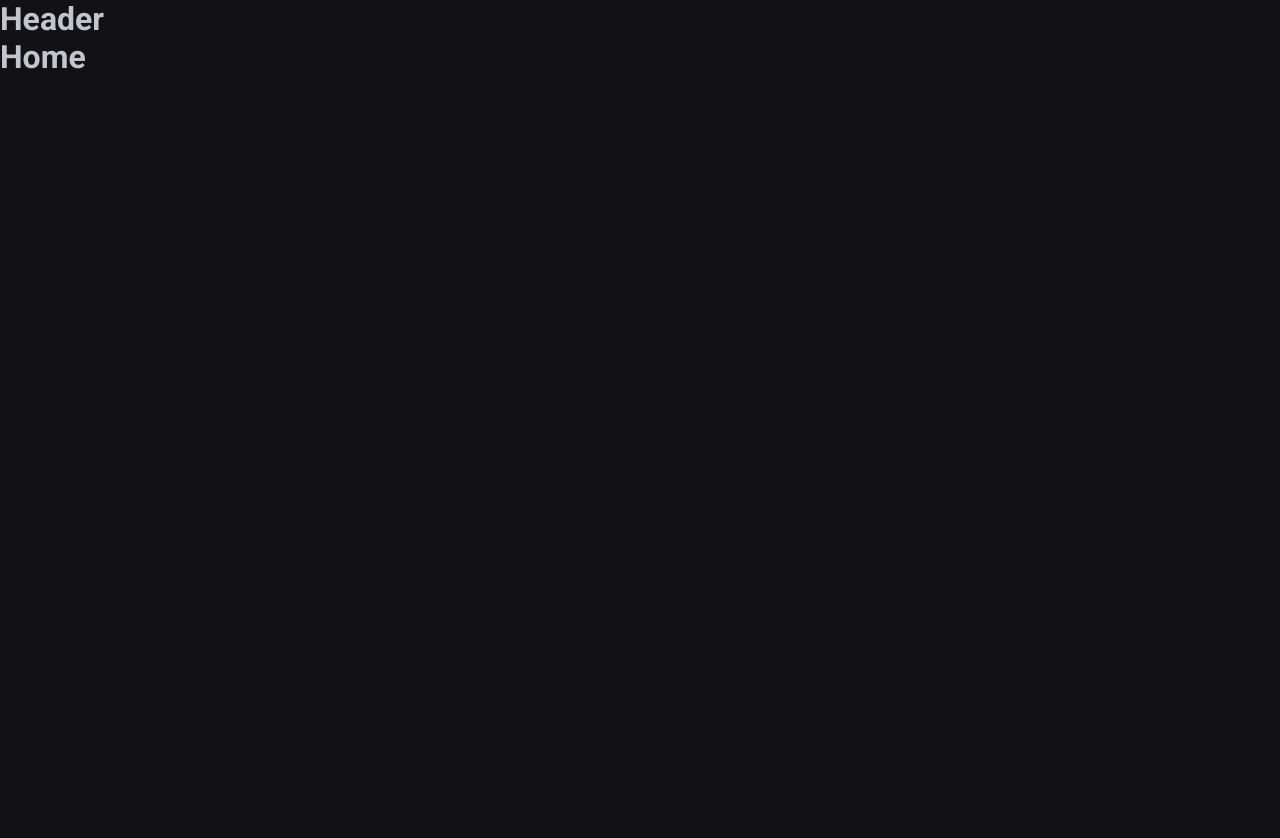
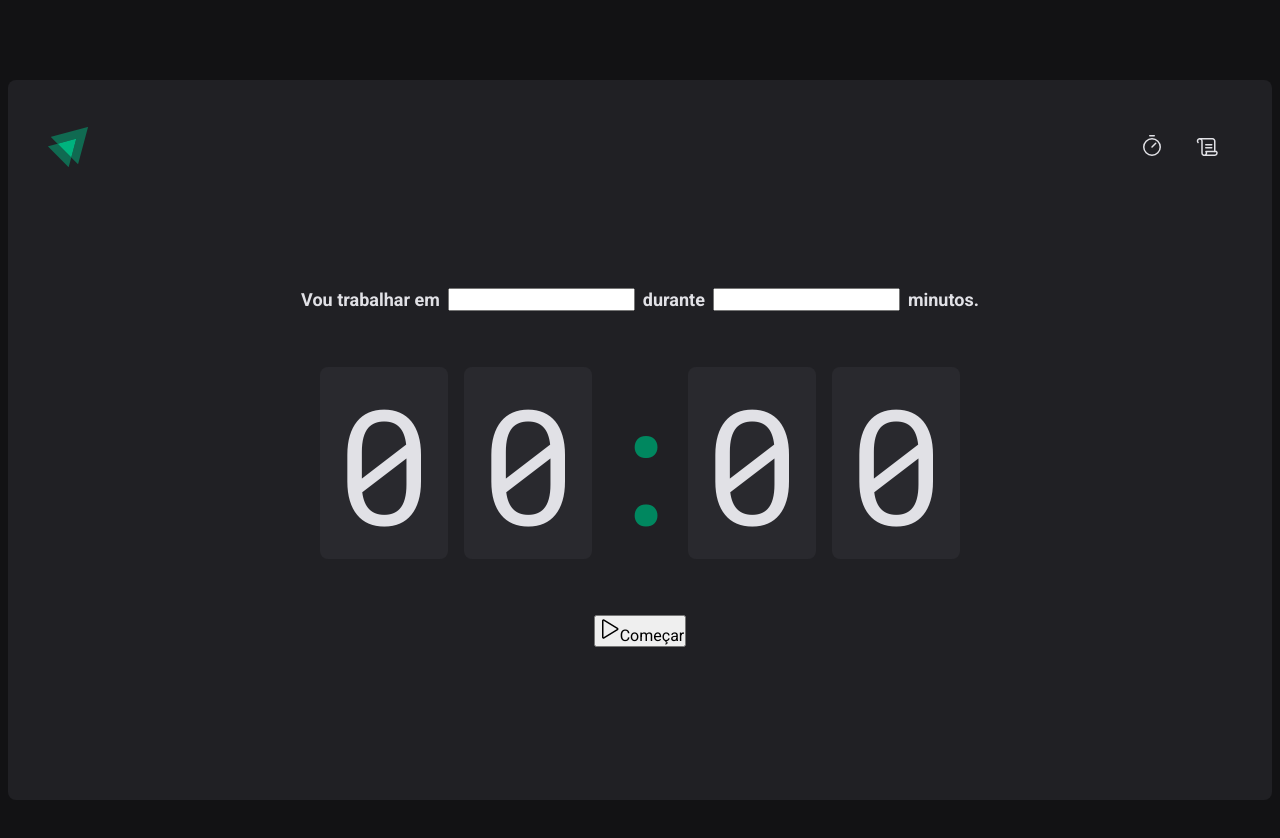
Before and after one commit to jonathancs/reactPomodoro, a React (Vite) app: page / in a window 1280 px wide. Shown: the top 838 px of the page. Before the commit the page ends 800 px from the top, so only its background shows below. Built offline with nearby package versions, Linux system fonts and the light colour scheme.

Commit message:
finalizacao da home

```diff
--- a/package.json
+++ b/package.json
@@ -11,6 +11,7 @@
   },
   "dependencies": {
     "@types/styled-components": "^5.1.34",
+    "phosphor-react": "^1.4.1",
     "react": "^18.2.0",
     "react-dom": "^18.2.0",
     "react-router-dom": "^6.23.1",
--- a/src/components/Header.tsx
+++ /dev/null
@@ -1,3 +0,0 @@
-export function Header () {
-    return <h1>Header</h1>
-}
--- /dev/null
+++ b/src/components/Header/index.tsx
@@ -0,0 +1,20 @@
+import { HeaderContainer } from "./styles";
+import logoIgnite from '../../assets/Logo-ignite.svg'
+import {Timer, Scroll} from 'phosphor-react'
+import { NavLink } from "react-router-dom";
+
+export function Header () {
+    return (
+        <HeaderContainer>
+            <img src={logoIgnite}/>
+            <nav>
+                <NavLink to="/" title={"Timer"}>
+                    <Timer size={24}/>
+                </NavLink>
+                <NavLink to="/history" title={"Histórico"}>
+                    <Scroll size={24}/>
+                </NavLink>
+            </nav>
+        </HeaderContainer>
+    )
+}
--- /dev/null
+++ b/src/components/Header/styles.ts
@@ -0,0 +1,36 @@
+import styled from "styled-components";
+
+export const HeaderContainer = styled.header`
+    display:flex;
+    align-items:center;
+    justify-content: space-between;
+
+    nav {
+        display: flex;
+        gap: 0.5rem
+    }
+
+    a {
+        width: 3rem;
+        height: 3rem;
+
+        display: flex;
+        justify-content: center;
+        align-items: center;
+
+        color: ${(props) => props.theme["gray-100"]};
+
+        border-top: 3px solid transparent;
+        border-bottom: 3px solid transparent;
+
+        &:hover {
+            border-bottom: 3px solid ${(props) => props.theme["green-500"]};
+        }
+
+        &:active {
+            color: ${(props) => props.theme["green-500"]};
+        }
+    }
+
+
+`
--- a/src/layouts/DefaultLayout.tsx
+++ /dev/null
@@ -1,11 +0,0 @@
-import { Outlet } from "react-router-dom"
-import { Header } from "../components/Header"
-
-export function DefaultLayout () {
-    return (
-        <div>
-            <Header />
-            <Outlet />
-        </div>
-    )
-}
--- /dev/null
+++ b/src/layouts/DefaultLayout/index.tsx
@@ -0,0 +1,12 @@
+import { Outlet } from "react-router-dom"
+import { Header } from "../../components/Header"
+import { LayoutContainer } from "./styles"
+
+export function DefaultLayout () {
+    return (
+        <LayoutContainer>
+            <Header />
+            <Outlet />
+        </LayoutContainer>
+    )
+}
--- /dev/null
+++ b/src/layouts/DefaultLayout/styles.ts
@@ -0,0 +1,17 @@
+import styled from "styled-components";
+
+export const LayoutContainer = styled.div`
+    max-width: 74rem;
+    height: calc(100vh - 10rem);
+    margin: 5rem auto;
+    padding: 2.5rem;
+
+    background: ${(props) => props.theme["gray-800"]};
+    border-radius: 8px;
+
+    display: flex;
+    flex-direction: column;
+
+
+
+`
--- a/src/pages/Home.tsx
+++ /dev/null
@@ -1,3 +0,0 @@
-export function Home () {
-    return <h1>Home</h1>
-}
--- /dev/null
+++ b/src/pages/Home/index.tsx
@@ -0,0 +1,32 @@
+import { Play } from "phosphor-react";
+import { CountdownContainer, FormContainer, HomeContainer, Separator } from "./styles";
+
+export function Home () {
+    return (
+        <HomeContainer>
+            <form action="">
+                <FormContainer>
+                    <label htmlFor="task">Vou trabalhar em</label>
+                    <input id="task" />
+                    <label htmlFor="">durante</label>
+                    <input type="number" id="minutesAmount" />
+
+                    <span>minutos.</span>
+                </FormContainer>
+
+                <CountdownContainer>
+                    <span>0</span>
+                    <span>0</span>
+                    <Separator>:</Separator>
+                    <span>0</span>
+                    <span>0</span>
+                </CountdownContainer>
+
+                <button type="submit">
+                    <Play size={24} />
+                    Começar
+                </button>
+            </form>
+        </HomeContainer>
+    )
+}
--- /dev/null
+++ b/src/pages/Home/styles.ts
@@ -0,0 +1,57 @@
+import styled from 'styled-components'
+
+export const HomeContainer = styled.main`
+  flex: 1;
+
+  display: flex;
+  flex-direction: column;
+  align-items: center;
+  justify-content: center;
+
+  form {
+    display: flex;
+    flex-direction: column;
+    align-items: center;
+    gap: 3.5rem;
+  }
+`
+
+export const FormContainer = styled.div`
+  width: 100%;
+  display: flex;
+  align-items: center;
+  justify-content: center;
+  gap: 0.5rem;
+  color: ${props => props.theme['gray-100']};
+  font-size: 1.125rem;
+  font-weight: bold;
+  flex-wrap: wrap;
+`
+
+export const CountdownContainer = styled.div`
+  font-family: 'Roboto Mono', monospace;
+  font-size: 10rem;
+  line-height: 8rem;
+  color: ${(props) => props.theme['gray-100']};
+
+  display:flex;
+  gap:1rem;
+
+  span {
+    background: ${(props) => props.theme['gray-700']};
+    padding:2rem 1rem;
+    border-radius:8px;
+  }
+
+`
+
+export const Separator = styled.div`
+  padding: 2rem 0;
+  color: ${props => props.theme['green-500']};
+
+  width: 4rem;
+  overflow: hidden;
+  display:flex;
+  justify-content:center;
+
+`
--- a/src/styles/themes/global.ts
+++ b/src/styles/themes/global.ts
@@ -15,6 +15,7 @@
     body {
         background: ${props => props.theme['gray-900']};
         color: ${props => props.theme['gray-300']};
+        -webkit-font-smoothing: antialiased;
     }
 
     body, input, textarea, button {
```
Also changed, not shown: src/assets/Logo-ignite.svg (added), 1 other file (tests, documents, lock files or other folders).
